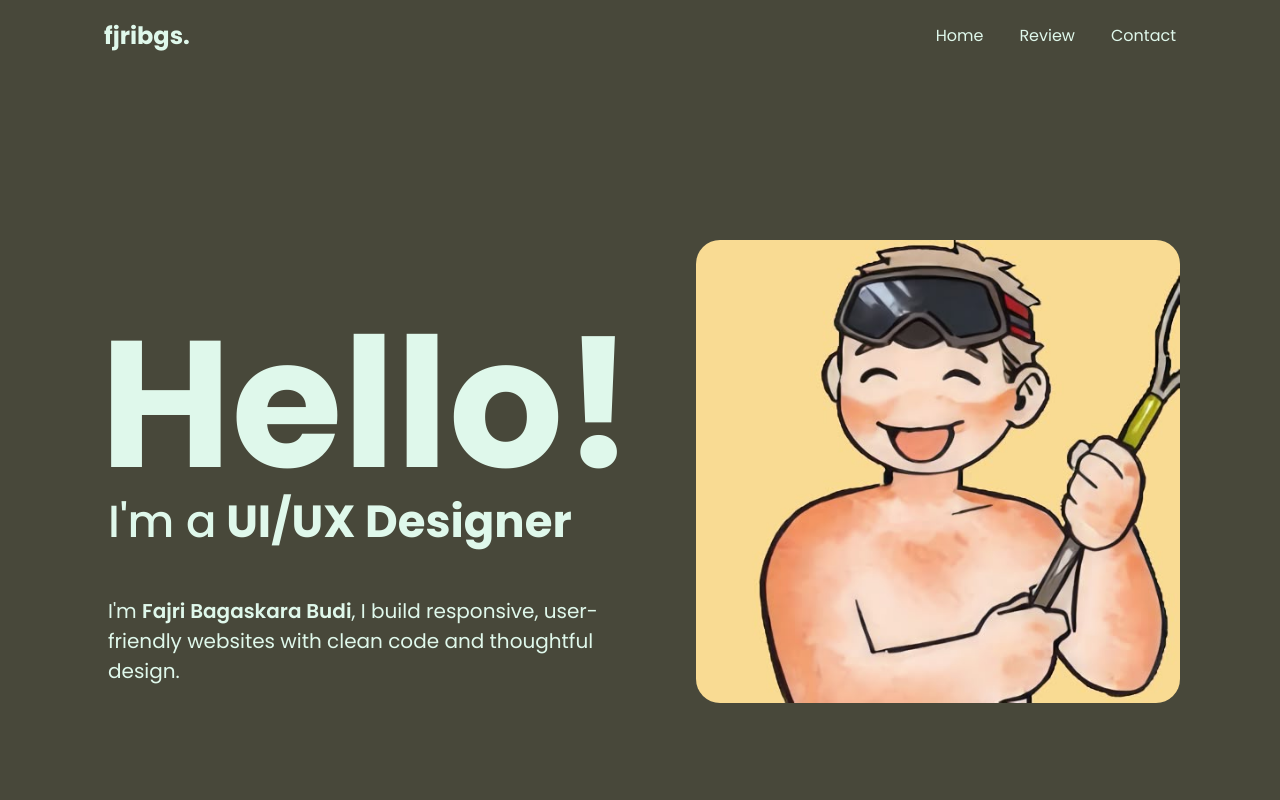
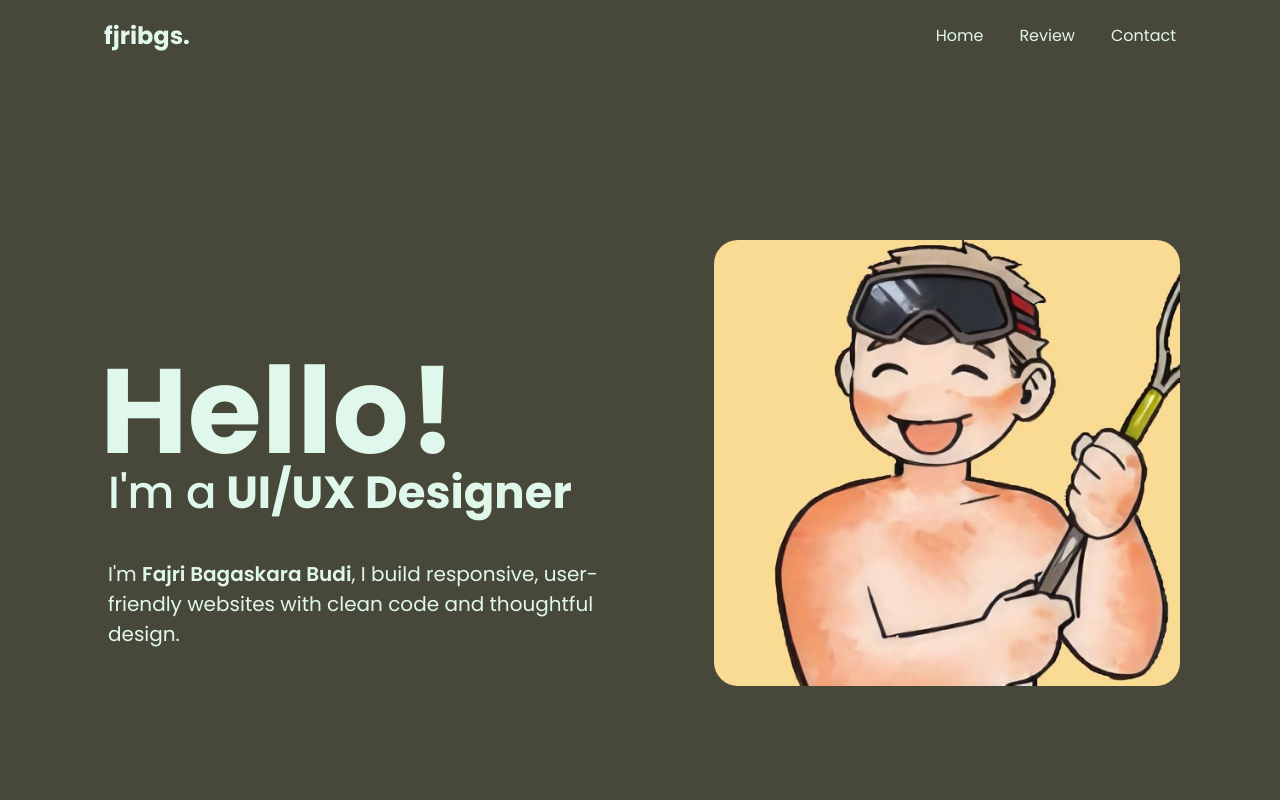
Before and after one commit to fjribgs/nontonin, a React (Vite) app: page / in a window 1280 px wide. Shown: the top 800 px of the page. Built offline with nearby package versions, Linux system fonts and the light colour scheme; a web font is replaced by a local one.

Commit message:
fixing height of hero section

```diff
--- a/src/components/Home.jsx
+++ b/src/components/Home.jsx
@@ -15,25 +15,25 @@ function Hero() {
   }, [roles.length])
 
   return (
-    <div id="hero" className='bg-[var(--primary5)] h-180 sm:h-250 flex items-center
+    <div id="hero" className='bg-[var(--primary5)] h-220 sm:h-250 flex items-center
     place-content-between pl-9 sm:pl-25 sm:pr-25'>
       <div id="hero-left" className=''>
         <img src={laios} alt="laios" className='size-48 rounded-3xl mb-7 block sm:hidden'/>
-        <div id="title" className='font-bold text-6xl sm:text-[120px] md:text-[180px]
+        <div id="title" className='font-bold text-6xl sm:text-[120px]
         text-[var(--primary1)] '>Hello!</div>
         <div id="subtitle" className='font-bold md:pl-2 text-[21px]
-        sm:text-[45px] text-[var(--primary1)] pl-1 -mt-1.5 '>
+        sm:text-[45px] text-[var(--primary1)] pl-1 -mt-1.5 sm:-mt-3 '>
           <span className='font-medium'>I'm a</span><span
           className='transition-all duration-3000 ease-in'> {roles[index]}</span>
         </div>
-        <div id="description" className='mt-4 pr-10 pl-1
-        text-[var(--primary1)] max-w-80 sm:pl-2 sm:mt-10 sm:max-w-160
+        <div id="description" className='mt-4 sm:mt-8 pr-10 pl-1
+        text-[var(--primary1)] max-w-80 sm:pl-2 sm:max-w-160
         sm:text-[20px]'>I'm <span className='font-semibold'>Fajri Bagaskara
         Budi</span>, I build responsive, user-friendly websites with clean
         code and thoughtful design.</div>
       </div>
 
-      <div id="hero-right" className="size-130 hidden sm:block ">
+      <div id="hero-right" className="size-130 hidden sm:block ml-10 items-center">
         <img src={laios} alt="laios" className='rounded-3xl mb-7
         hidden sm:block'/>
       </div>
```
